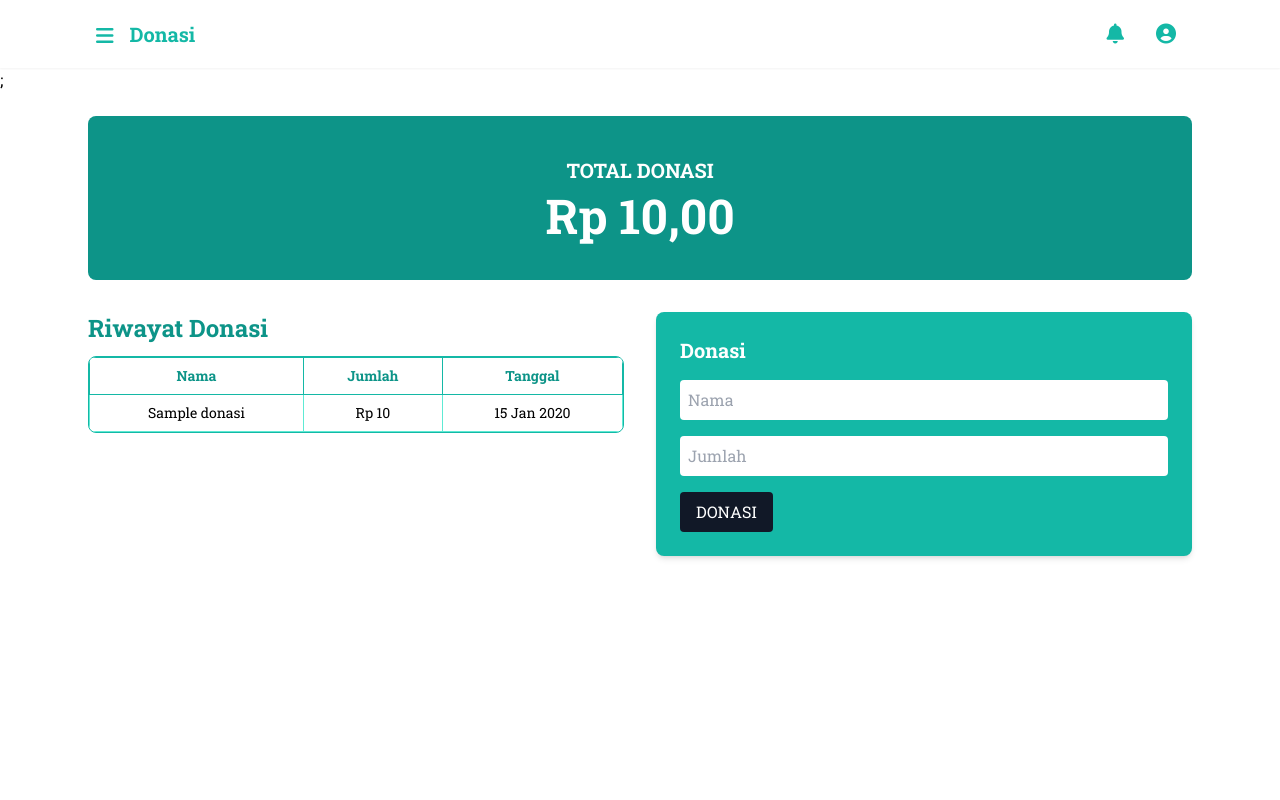
After one commit to NasiHangat/Ngajar.id, a PHP site: page /Pengajar/form_donasi.php in a window 1280 px wide. The commit adds this page. Run offline with PHP 8.4, Linux system fonts and the light colour scheme; a user stored in the database is signed in; tables that the repository leaves empty hold one stand-in row (values such as "Sample post"); some libraries are stand-ins or nearby versions.

Commit message:
Update Banyak

```diff
--- a/Admin/admin_dashboard.php
+++ b/Admin/admin_dashboard.php
@@ -70,7 +70,7 @@ include '../Includes/session_check.php';
         </div>
     </div>
     <footer>
-        <?php include 'includes/Footer.php'; ?>
+        <?php include '../includes/Footer.php'; ?>
     </footer>
 </body>
 
--- a/Admin/admin_donasi.php
+++ b/Admin/admin_donasi.php
@@ -36,7 +36,7 @@ $result_riwayat = $conn->query($sql_riwayat);
                     <button id="hamburgerButton" class="text-teal-500 focus:outline-none mt-1">
                         <i class="fas fa-bars text-xl"></i>
                     </button>
-                    <h1 class="text-xl font-bold text-teal-500 hidden sm:block">Dashboard</h1>
+                    <h1 class="text-xl font-bold text-teal-500 hidden sm:block">Donasi</h1>
                 </div>
                 <div class="flex items-center space-x-2 sm:space-x-4">
                     <div class="relative">
@@ -93,7 +93,7 @@ $result_riwayat = $conn->query($sql_riwayat);
         </div>
     </div>
     <footer>
-        <?php include 'includes/Footer.php'; ?>
+        <?php include '../includes/Footer.php'; ?>
     </footer>
 </body>
 
--- a/Includes/sidebar.php
+++ b/Includes/sidebar.php
@@ -9,17 +9,16 @@ $menus = [
         ['label' => 'Dashboard', 'icon' => 'fa-home', 'url' => '../pengajar/pengajar_dashboard.php'],
         ['label' => 'Kelas Saya', 'icon' => 'fa-book-open', 'url' => '../pengajar/pengajar_class.php'],
         ['label' => 'Modul', 'icon' => 'fa-book', 'url' => '../pengajar/pengajar_modul.php'],
-        ['label' => 'Donasi', 'icon' => 'fa-donate', 'url' => '../form_donasi.php'],
+        ['label' => 'Donasi', 'icon' => 'fa-donate', 'url' => 'form_donasi.php'],
     ],
     'murid' => [
         ['label' => 'Dashboard', 'icon' => 'fa-home', 'url' => '../murid/murid_dashboard.php'],
         ['label' => 'Kelas Saya', 'icon' => 'fa-book-open', 'url' => '../murid/murid_class.php'],
         ['label' => 'Modul', 'icon' => 'fa-book', 'url' => '../murid/murid_modul.php'],
-        ['label' => 'Donasi', 'icon' => 'fa-donate', 'url' => '../form_donasi.php'],
+        ['label' => 'Donasi', 'icon' => 'fa-donate', 'url' => 'form_donasi.php'],
     ],
     'admin' => [
-        ['label' => 'Dashboard', 'icon' => 'fa-home', 'url' => '../admin/dashboard.php'],
-        ['label' => 'Kelola Pengguna', 'icon' => 'fa-users-cog', 'url' => '../admin/kelola_pengguna.php'],
+        ['label' => 'Dashboard', 'icon' => 'fa-home', 'url' => '../admin/admin_dashboard.php'],
         ['label' => 'Kelas', 'icon' => 'fa-chalkboard-teacher', 'url' => '../admin/kelas.php'],
         ['label' => 'Donasi', 'icon' => 'fa-donate', 'url' => '../admin/admin_donasi.php'],
     ]
--- /dev/null
+++ b/Pengajar/form_donasi.php
@@ -0,0 +1,149 @@
+<?php
+include '../Includes/session_check.php';
+include '../Includes/DBkoneksi.php';
+
+$user_id = $_SESSION['user_id'] ?? null;
+
+if ($_SERVER['REQUEST_METHOD'] === 'POST' && isset($_POST['nama'], $_POST['jumlah']) && $user_id) {
+    $nama    = trim($_POST['nama']);
+    $jumlah  = intval($_POST['jumlah']);
+    $tanggal = date('Y-m-d H:i:s');
+
+    if ($jumlah > 0 && $nama !== '') {
+        $stmt = $conn->prepare("INSERT INTO donasi ( nama, jumlah, tanggal) VALUES (?, ?, ?)");
+        $stmt->bind_param("sis", $nama, $jumlah, $tanggal);
+        $stmt->execute();
+        $stmt->close();
+        header("Location: " . $_SERVER['REQUEST_URI'] . "?success=1");
+        exit;
+    } else {
+        $error = "Nama dan jumlah wajib diisi dengan benar.";
+    }
+}
+
+// Ambil total donasi
+$total_donasi = 0;
+$result = $conn->query("SELECT SUM(jumlah) AS total FROM donasi");
+if ($row = $result->fetch_assoc()) {
+    $total_donasi = $row['total'] ?? 0;
+}
+
+// Ambil riwayat donasi
+$riwayat = [];
+$result = $conn->query("SELECT nama, jumlah, tanggal FROM donasi ORDER BY tanggal DESC LIMIT 10");
+while ($row = $result->fetch_assoc()) {
+    $riwayat[] = $row;
+}
+?>
+
+
+
+<!DOCTYPE html>
+<html lang="id">
+<head>
+    <meta charset="UTF-8">
+    <meta name="viewport" content="width=device-width, initial-scale=1.0">
+    <title>Donasi Pelajar- Ngajar.ID</title>
+    <script src="https://cdn.tailwindcss.com"></script>
+    <link href="https://fonts.googleapis.com/css2?family=Roboto+Slab:wght@400;500;600;700&display=swap" rel="stylesheet">
+    <link rel="stylesheet" href="https://cdnjs.cloudflare.com/ajax/libs/font-awesome/6.4.0/css/all.min.css">
+</head>
+<body class="bg-white">
+    <div class="flex flex-col min-h-screen">
+        <header class="bg-white shadow-sm sticky top-0 z-30">
+            <div class="max-w-6xl mx-auto px-4 sm:px-6 lg:px-8 py-3 flex items-center justify-between">
+                <div class="flex items-center space-x-4">
+                    <button id="hamburgerButton" class="text-teal-500 focus:outline-none mt-1">
+                        <i class="fas fa-bars text-xl"></i>
+                    </button>
+                    <h1 class="text-xl font-bold text-teal-500 hidden sm:block">Donasi</h1>
+                </div>
+                <div class="flex items-center space-x-2 sm:space-x-4">
+                    <button class="text-teal-500 hover:text-teal-500 p-2 rounded-full"><i class="fas fa-bell text-xl"></i></button>
+                    <button class="text-teal-500 hover:text-teal-500 p-2 rounded-full"><i class="fas fa-user-circle text-xl"></i></button>
+                </div>
+            </div>
+        </header>
+        <?php include "../Includes/sidebar.php" ?>;
+        <div class="max-w-6xl mx-auto p-6">
+            <?php if (isset($_GET['success'])): ?>
+            <div class="bg-green-100 text-green-700 px-4 py-2 rounded mb-4 border border-green-200">
+                Donasi berhasil disimpan. Terima kasih!
+            </div>
+            <?php elseif (isset($error)): ?>
+            <div class="bg-red-100 text-red-700 px-4 py-2 rounded mb-4 border border-red-200">
+                <?= htmlspecialchars($error) ?>
+            </div>
+            <?php endif; ?>
+
+        <!-- Total Donasi -->
+        <div class="bg-teal-600 text-white text-center py-10 rounded-lg mb-8">
+            <h2 class="text-xl font-bold uppercase mb-2">Total Donasi</h2>
+            <p class="text-4xl md:text-5xl font-bold">Rp <?php echo number_format($total_donasi, 0, ',', '.'); ?>,00</p>
+        </div>
+        <!-- Konten Dua Kolom: Riwayat & Form -->
+        <div class="grid grid-cols-1 md:grid-cols-2 gap-8">
+            <!-- Riwayat Donasi -->
+            <div>
+            <h3 class="text-teal-600 text-2xl font-bold mb-3">Riwayat Donasi</h3>
+            <div class="overflow-x-auto border border-teal-500 rounded-lg">
+                <table class="w-full table-auto text-center text-sm">
+                <thead class="bg-white text-teal-600 font-bold">
+                    <tr>
+                    <th class="border border-teal-500 px-4 py-2">Nama</th>
+                    <th class="border border-teal-500 px-4 py-2">Jumlah</th>
+                    <th class="border border-teal-500 px-4 py-2">Tanggal</th>
+                    </tr>
+                </thead>
+                <tbody>
+                <?php if (count($riwayat) > 0): ?>
+                    <?php foreach ($riwayat as $d): ?>
+                    <tr>
+                        <td class="border border-teal-300 px-4 py-2"><?= htmlspecialchars($d['nama']) ?></td>
+                        <td class="border border-teal-300 px-4 py-2">Rp <?= number_format($d['jumlah'], 0, ',', '.'); ?></td>
+                        <td class="border border-teal-300 px-4 py-2"><?= date('d M Y', strtotime($d['tanggal'])) ?></td>
+                    </tr>
+                    <?php endforeach; ?>
+                <?php else: ?>
+                    <tr>
+                        <td colspan="3" class="border border-teal-300 px-4 py-2 text-gray-500">Belum ada donasi tercatat.</td>
+                    </tr>
+                <?php endif; ?>
+                </tbody>
+
+                </table>
+            </div>
+            </div>
+            <!-- Form Donasi -->
+            <div>
+            <div class="bg-teal-500 rounded-lg p-6 shadow-md">
+                <h3 class="text-white text-xl font-bold mb-4">Donasi</h3>
+                <form action="" method="POST" class="space-y-4">
+                <input
+                    type="text"
+                    name="nama"
+                    placeholder="Nama"
+                    class="w-full p-2 rounded bg-white text-gray-700 placeholder-gray-400 focus:outline-none"
+                    required
+                />
+                <input
+                    type="text"
+                    name="jumlah"
+                    placeholder="Jumlah"
+                    class="w-full p-2 rounded bg-white text-gray-700 placeholder-gray-400 focus:outline-none"
+                    required
+                />
+                <button
+                    type="submit"
+                    class="bg-gray-900 text-white px-4 py-2 rounded hover:bg-gray-800 transition"
+                >
+                    DONASI
+                </button>
+                </form>
+            </div>
+            </div>
+
+        </div>
+    </div>
+</body>
+</html>
--- a/Pengajar/pengajar_class.php
+++ b/Pengajar/pengajar_class.php
@@ -203,7 +203,7 @@ if ($pengajar_id) {
         });
     </script>
     <footer>
-        <?php include 'includes/Footer.php'; ?>
+        <?php include '../Includes/Footer.php'; ?>
     </footer>
 </body>
 
--- a/Pengajar/pengajar_dashboard.php
+++ b/Pengajar/pengajar_dashboard.php
@@ -164,7 +164,7 @@ $stmt->close();
     </div>
 
     <footer>
-        <?php include 'includes/Footer.php'; ?>
+        <?php include '../Includes/Footer.php'; ?>
     </footer>
 </body>
 
--- a/Pengajar/pengajar_modul.php
+++ b/Pengajar/pengajar_modul.php
@@ -209,7 +209,7 @@
     </script>
 
     <footer>
-        <?php include 'includes/Footer.php'; ?>
+        <?php include '../Includes/Footer.php'; ?>
     </footer>
 </body>
 
--- a/Register.php
+++ b/Register.php
@@ -38,8 +38,8 @@ if ($_SERVER['REQUEST_METHOD'] === 'POST') {
         $stmt->bind_param("ssss", $nama, $email, $password_hash, $role);
 
         if ($stmt->execute()) {
-          echo "<script>alert('Registrasi berhasil!'); window.location.href='login.php';</script>";
-          exit;
+            echo "<script>alert('Registrasi berhasil!'); window.location.href='login.php';</script>";
+
         } else {
             echo "<script>alert('Terjadi kesalahan: {$stmt->error}');</script>";
         }
```
Also changed, not shown: Murid/form_donasi.php (renamed from form_donasi.php, +61 -8 lines).
